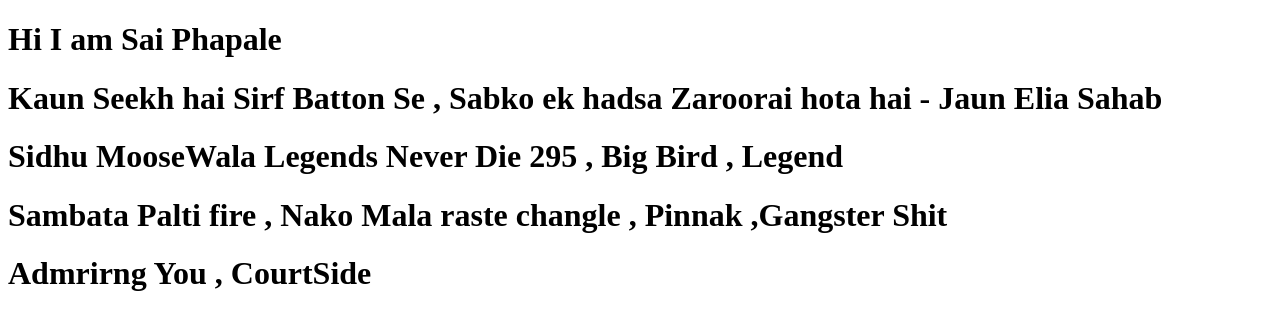
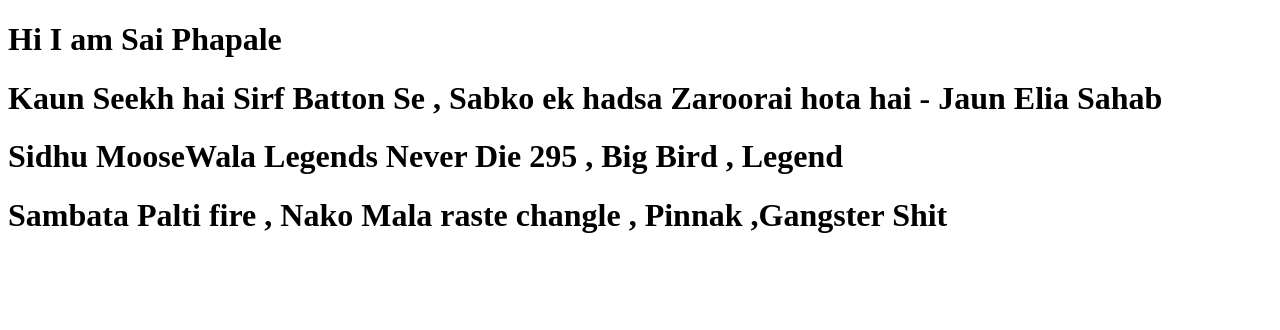
Before and after one commit to PhapaleSai/new_docker_cicd, a plain HTML site: page index.html in a window 1280 px wide. Drawn offline with Linux system fonts and the light colour scheme.

Commit message:
Update index.html

```diff
--- a/index.html
+++ b/index.html
@@ -8,6 +8,5 @@
   <h1>Kaun Seekh hai Sirf Batton Se , Sabko ek hadsa Zaroorai hota hai - Jaun Elia Sahab  </h1>
   <h1>Sidhu MooseWala Legends Never Die  295 , Big Bird , Legend</h1>
   <h1>Sambata  Palti fire , Nako Mala raste changle , Pinnak ,Gangster Shit    </h1>
-  <h1>Admrirng You , CourtSide </h1>
 </body>
 </html>
```
